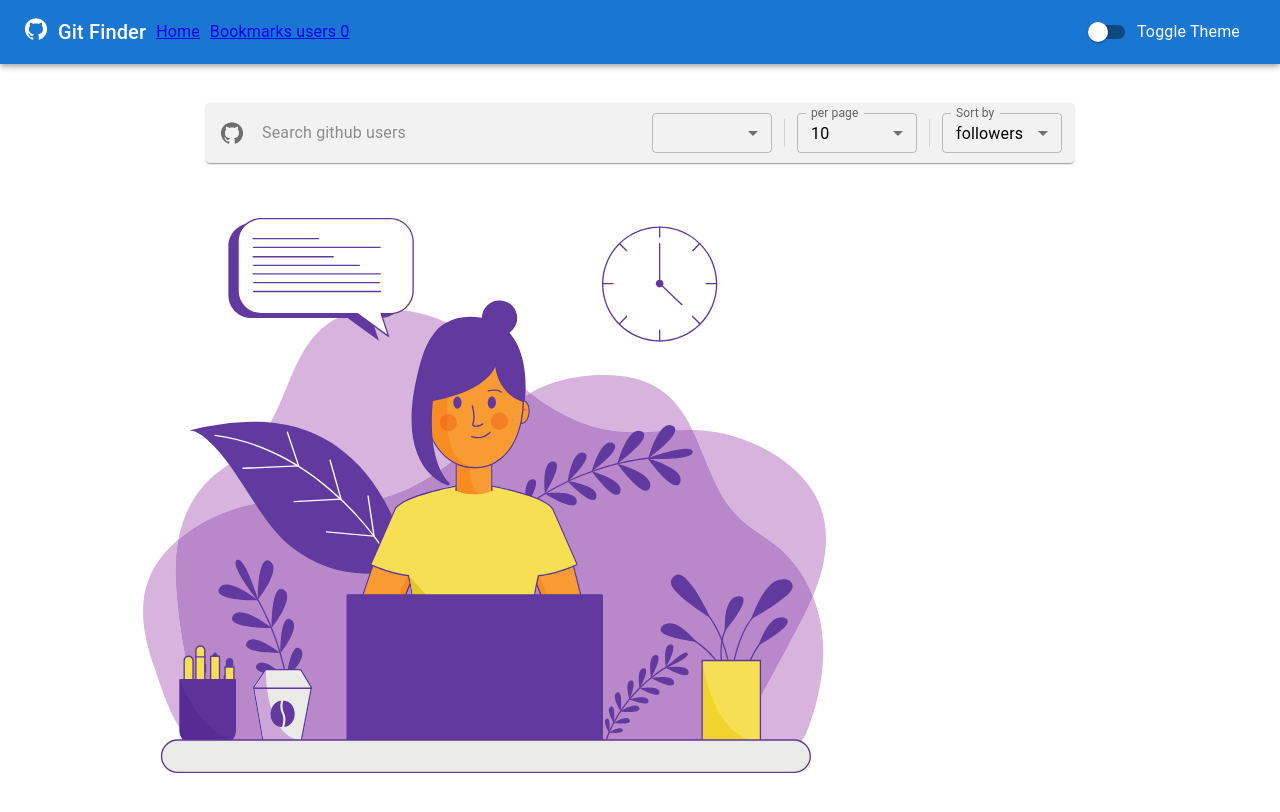
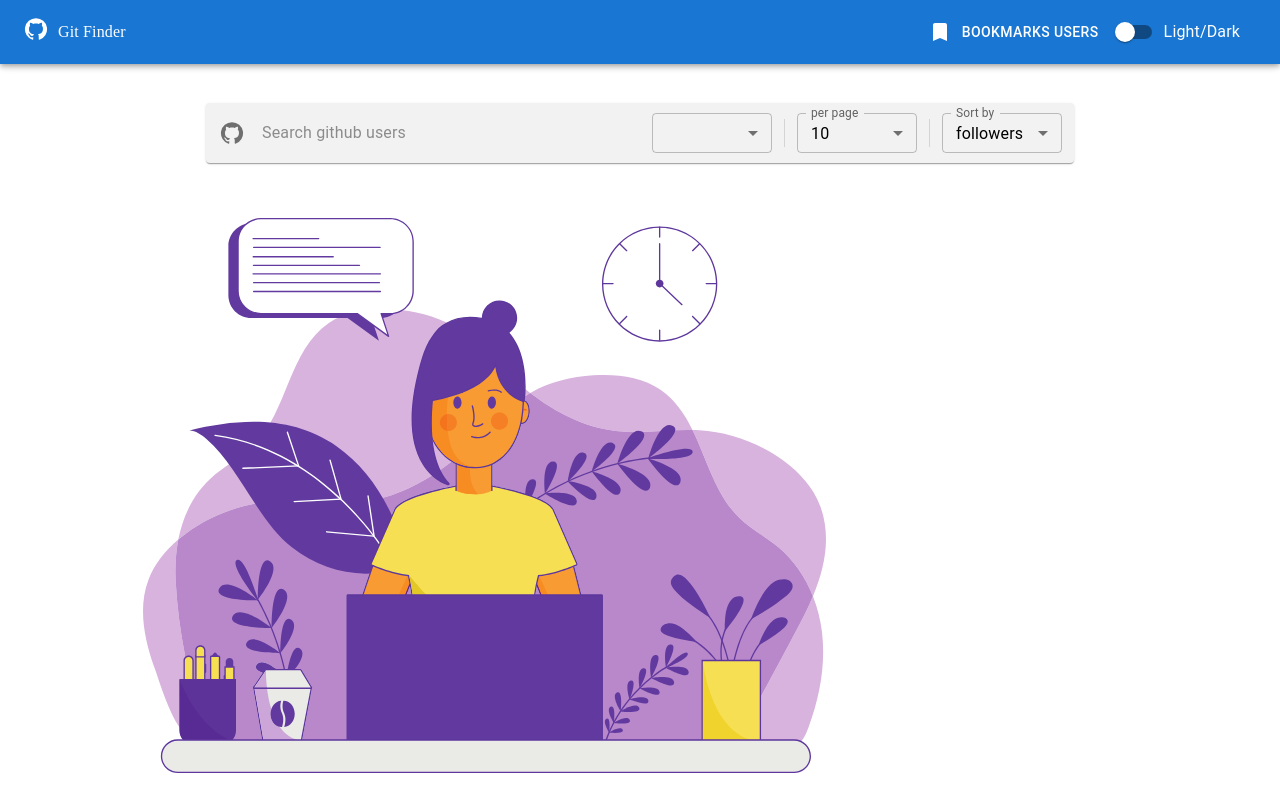
Before and after one commit to mina-adibe/git-finder, a React (Create React App) app: page / in a window 1280 px wide. Shown: the top 812 px of the page. Built offline with nearby package versions, Linux system fonts and the light colour scheme.

Commit message:
style(header and user card): enhance ui

```diff
--- a/src/components/haeder/Header.tsx
+++ b/src/components/haeder/Header.tsx
@@ -7,13 +7,15 @@ import {
   FormGroup,
   FormControlLabel,
   Switch,
+  Button,
+  Badge,
 } from "@mui/material";
 import GitHubIcon from "@mui/icons-material/GitHub";
-
+import { NavLink } from "react-router-dom";
 import { toggleTheme } from "../../store/themeSlice";
 import { useAppDispatch } from "../../hooks/useAppDispatch";
 import { useAppSelector } from "../../hooks/useAppSelector";
-import { Link } from "react-router-dom";
+import BookmarkIcon from "@mui/icons-material/Bookmark";
 
 const Header = () => {
   const dispatch = useAppDispatch();
@@ -32,18 +34,30 @@ const Header = () => {
             <Box>
               <GitHubIcon />
             </Box>
-            <Typography variant="h6" component="h1">
+
+            <Typography
+              component={NavLink}
+              color="#fff"
+              sx={{
+                flexGrow: 1,
+                fontFamily: "Poppins",
+                textDecoration: "none",
+              }}
+              to="/">
               Git Finder
             </Typography>
-
-            <Link to="/">Home</Link>
-            <Link to="/Bookmarks">Bookmarks users {bookmark.length}</Link>
           </Box>
-          <Box>
+          <Box sx={{ display: "flex", alignItems: "center", gap: "10px" }}>
+            <Button color="inherit" component={NavLink} to="/Bookmarks">
+              <Badge badgeContent={bookmark.length} color="success" sx={{ mx: "10px" }}>
+                <BookmarkIcon />
+              </Badge>
+              Bookmarks users
+            </Button>
             <FormGroup>
               <FormControlLabel
+                label="Light/Dark"
                 control={<Switch checked={theme.darkTheme} onChange={handleChange} />}
-                label="Toggle Theme"
               />
             </FormGroup>
           </Box>
--- a/src/components/userCard/UserCard.tsx
+++ b/src/components/userCard/UserCard.tsx
@@ -8,13 +8,17 @@ import Button from "@mui/material/Button";
 import Typography from "@mui/material/Typography";
 import PeopleAltIcon from "@mui/icons-material/PeopleAlt";
 import GitHubIcon from "@mui/icons-material/GitHub";
+import BookmarkAddTwoToneIcon from "@mui/icons-material/BookmarkAddTwoTone";
+import UnfoldMoreIcon from "@mui/icons-material/UnfoldMore";
+import LaunchTwoToneIcon from "@mui/icons-material/LaunchTwoTone";
 
 import { UserCartProps } from "../../types/types";
-import AttachFileOutlinedIcon from "@mui/icons-material/AttachFileOutlined";
 import { Box, CardActionArea } from "@mui/material";
-import { Link } from "react-router-dom";
+import { Link as RRLink } from "react-router-dom";
 import { BookmarkUser } from "../../store/bookmarkSlice";
 import { useAppDispatch } from "../../hooks/useAppDispatch";
+
+import Link from "@mui/material/Link";
 
 const UserCard = ({ user, isBookmarkPage }: UserCartProps) => {
   const dispatch = useAppDispatch();
@@ -36,6 +40,8 @@ const UserCard = ({ user, isBookmarkPage }: UserCartProps) => {
           <Typography gutterBottom variant="h5" component="div">
             {loginName}
           </Typography>
+
+          <Box sx={{ display: "flex", gap: "10px", flexDirection: "column" }}>
             <Box sx={{ display: "flex", gap: "10px", alignItems: "center" }}>
               <PeopleAltIcon />
               <Typography variant="body2" color="text.secondary">
@@ -53,22 +59,24 @@ const UserCard = ({ user, isBookmarkPage }: UserCartProps) => {
               </Typography>
             </Box>
             <Box sx={{ display: "flex", gap: "10px", alignItems: "center" }}>
-            <AttachFileOutlinedIcon />
+              <LaunchTwoToneIcon />
               <Typography variant="body2" color="text.secondary">
-              <a href={githubLink} target="_blank" rel="noreferrer">
+                <Link href={githubLink} underline="none" target="_blank" rel="noreferrer">
                   {githubLink}
-              </a>
+                </Link>
               </Typography>
+            </Box>
           </Box>
         </CardContent>
 
         <CardActions>
-          <Button size="small">
-            <Link to={`/user/${loginName}`}>More</Link>
+          <Button size="small" component={RRLink} to={`/user/${loginName}`}>
+            <UnfoldMoreIcon />
+            More
           </Button>
           {!isBookmarkPage && (
             <Button size="small" onClick={() => dispatch(BookmarkUser(user))}>
-              Bookmark
+              <BookmarkAddTwoToneIcon /> Bookmark
             </Button>
           )}
         </CardActions>
--- a/src/pages/404.tsx
+++ b/src/pages/404.tsx
@@ -1,3 +1,4 @@
+import { Typography } from "@mui/material";
 import React from "react";
 import Head from "../helpers/Head";
 
@@ -5,9 +6,9 @@ const Page404 = () => {
   return (
     <React.Fragment>
       <Head title="404 page " description="This page is not found " />
-      <main>
-        <div>404</div>
-      </main>
+      <Typography align="center" gutterBottom variant="h4" component="div" sx={{ mt: "50px" }}>
+        Sorry, Page not found
+      </Typography>
     </React.Fragment>
   );
 };
```
Lines whose indentation alone changed are shown as unchanged.
